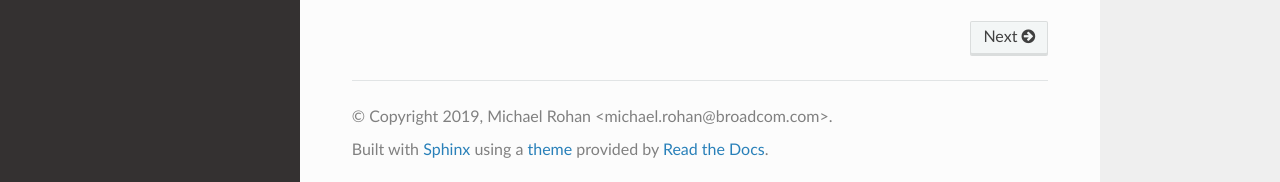
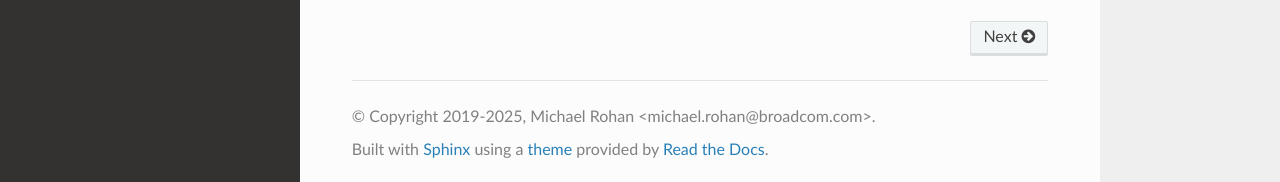
Before and after one commit to vmware/django-yamlconf, a Sphinx documentation site: the page built from docs/index.rst, in a window 1280 px wide and 900 px high, scrolled down 1911 px. Shown: the part 715-897 px from the top of the window. Built offline with Sphinx 7.4.7 and the Read the Docs theme 3.1.0, drawn with Linux system fonts in a browser that asks for light colours.

Commit message:
Updated copyright year to 2025
Updated trailing references to earlier copyright years.

```diff
--- a/docs/conf.py
+++ b/docs/conf.py
@@ -49,7 +49,7 @@ master_doc = 'index'
 
 # General information about the project.
 project = 'Django YAMLCONF'
-copyright = '2019, Michael Rohan <michael.rohan@broadcom.com>'
+copyright = '2019-2025, Michael Rohan <michael.rohan@broadcom.com>'
 author = 'Michael Rohan <michael.rohan@broadcom.com>'
 
 # The version info for the project you're documenting, acts as replacement for
```
Also changed, not shown: CHANGELOG.md (+1 -1 lines).
